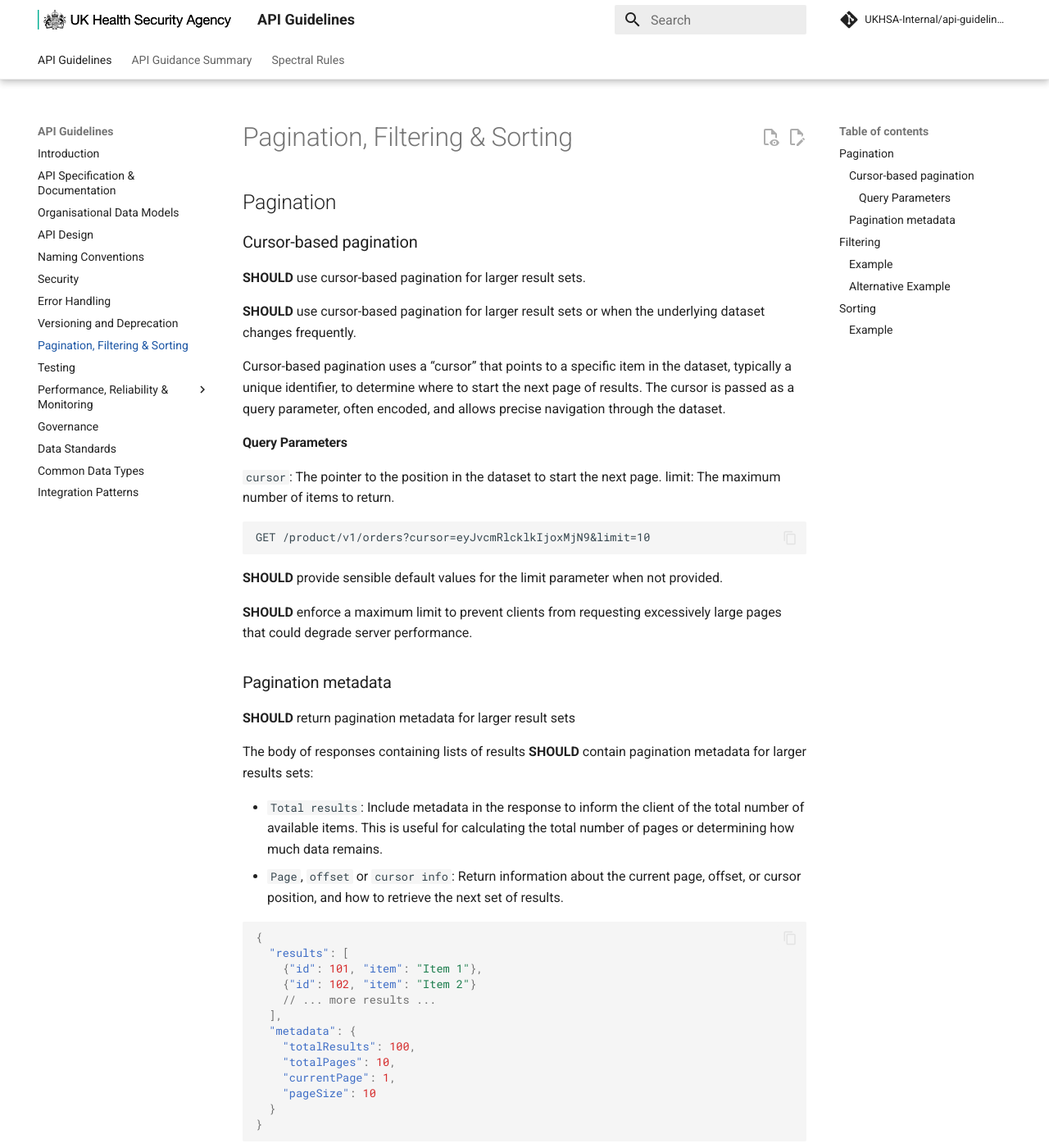
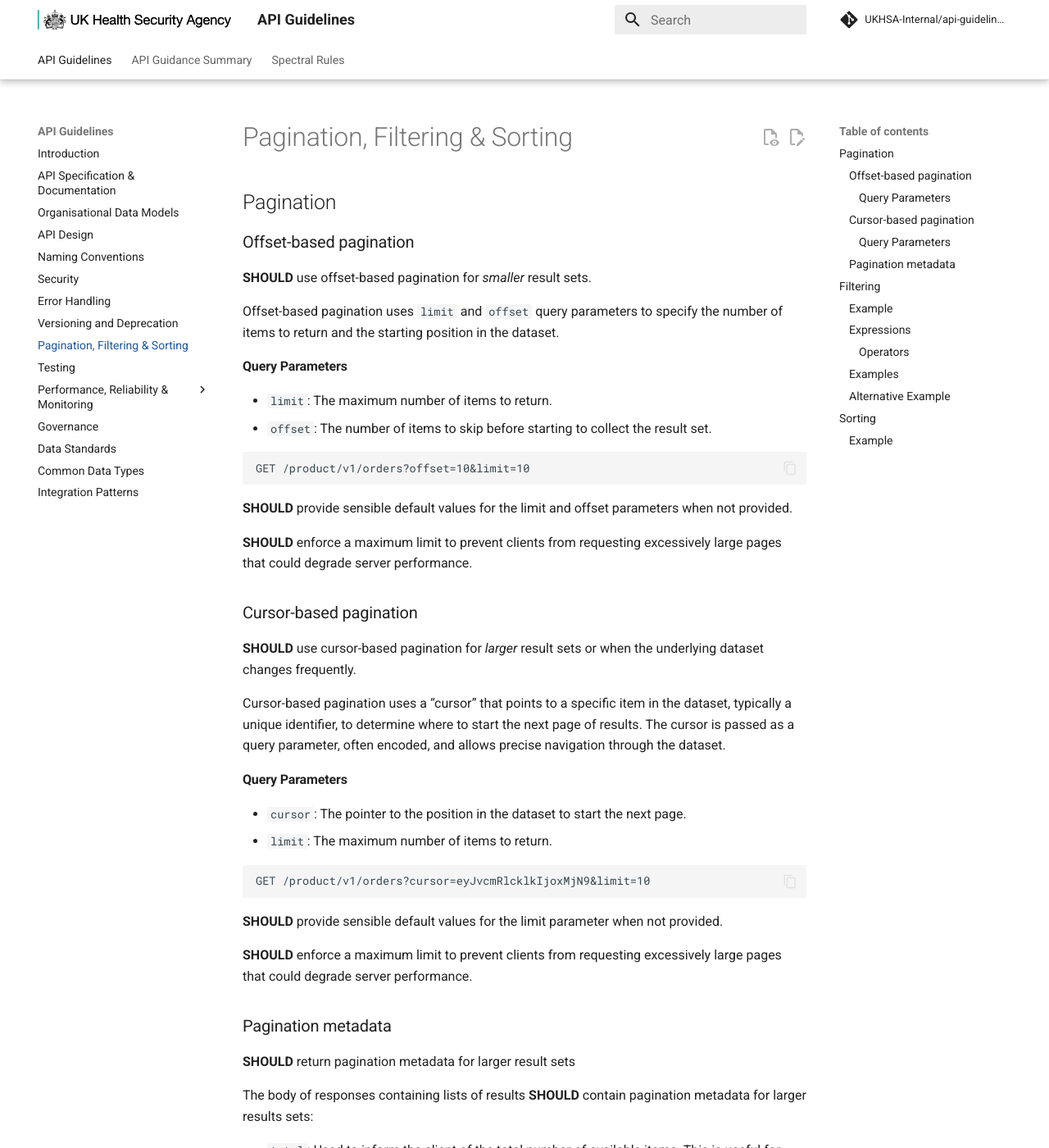
Before and after one commit to ukhsa-collaboration/standards-api, an MkDocs documentation site: the page built from docs/api-design-guidelines/pagination-filtering-sorting.md, in a window 1280 px wide and 1400 px high. Shown: the whole window at 82% size. Built offline with MkDocs 1.6.1 and Material for MkDocs 9.7.7, drawn with Linux system fonts in a browser that asks for light colours; comment, search, counter and statistics services are not loaded; some of the changed text lies outside the part shown.

Commit message:
Refine pagination guidelines and add API version status to documentation

````diff
--- a/docs/api-design-guidelines/pagination-filtering-sorting.md
+++ b/docs/api-design-guidelines/pagination-filtering-sorting.md
@@ -2,18 +2,35 @@
 
 ## Pagination
 
+### Offset-based pagination
+
+**SHOULD** use offset-based pagination for *smaller* result sets.
+
+Offset-based pagination uses `limit` and `offset` query parameters to specify the number of items to return and the starting position in the dataset.
+
+#### Query Parameters
+
+- `limit`: The maximum number of items to return.
+- `offset`: The number of items to skip before starting to collect the result set.
+
+``` text
+GET /product/v1/orders?offset=10&limit=10
+```
+
+**SHOULD** provide sensible default values for the limit and offset parameters when not provided.
+
+**SHOULD** enforce a maximum limit to prevent clients from requesting excessively large pages that could degrade server performance.
+
 ### Cursor-based pagination
 
-**SHOULD** use cursor-based pagination for larger result sets.
-
-**SHOULD** use cursor-based pagination for larger result sets or when the underlying dataset changes frequently.
+**SHOULD** use cursor-based pagination for *larger* result sets or when the underlying dataset changes frequently.
 
 Cursor-based pagination uses a “cursor” that points to a specific item in the dataset, typically a unique identifier, to determine where to start the next page of results. The cursor is passed as a query parameter, often encoded, and allows precise navigation through the dataset.
 
 #### Query Parameters
 
-`cursor`: The pointer to the position in the dataset to start the next page.
-limit: The maximum number of items to return.
+- `cursor`: The pointer to the position in the dataset to start the next page.
+- `limit`: The maximum number of items to return.
 
 ``` text
 GET /product/v1/orders?cursor=eyJvcmRlcklkIjoxMjN9&limit=10
@@ -29,8 +46,9 @@
 
 The body of responses containing lists of results **SHOULD** contain pagination metadata for larger results sets:
 
-- `Total results`: Include metadata in the response to inform the client of the total number of available items. This is useful for calculating the total number of pages or determining how much data remains.
-- `Page`, `offset` or `cursor info`: Return information about the current page, offset, or cursor position, and how to retrieve the next set of results.
+- `total`: Used to inform the client of the total number of available items. This is useful for calculating the total number of pages or determining how much data remains.
+- `offset` or `cursor`: Information about the current result set, `offset`, or `cursor` position.
+- `limit`: The maximum number of items returned.
 
 ``` json
 {
@@ -40,10 +58,9 @@
     // ... more results ...
   ],
   "metadata": {
-    "totalResults": 100,
-    "totalPages": 10,
-    "currentPage": 1,
-    "pageSize": 10
+    "total": 100,
+    "offset": 10,
+    "limit": 10
   }
 }
 ```
@@ -88,6 +108,49 @@
               - NEGATIVE
               - UNREADABLE
             example: POSITIVE
+```
+
+### Expressions
+
+**SHOULD** use Right-Hand Side (`RHS`) operators to filter on specific fields in a resource.
+
+`RHS` operators allow more sophisticated filtering than simple equality checks. Use these operators by appending them to the field name with a colon.
+
+#### Operators
+
+Available RHS operators include:
+
+| Operator | Description                                             |
+| :------: | ------------------------------------------------------- |
+| `eq`     | Equal to (default if no operator specified).            |
+| `ne`     | Not equal to.                                           |
+| `gt`     | Greater than.                                           |
+| `gte`    | Greater than or equal to.                               |
+| `lt`     | Less than.                                              |
+| `lte`    | Less than or equal to.                                  |
+| `in`     | Matches any value in a comma-separated list.            |
+| `nin`    | Does not match any value in a comma-separated list.     |
+| `like`   | Pattern matching with wildcards (`*`).                  |
+| `ilike`  | Case-insensitive pattern matching with wildcards (`*`). |
+
+### Examples
+
+``` text
+GET /product/v1/results?type=Lateral%20Flow%20Test&result=in:POSITIVE,NEGATIVE
+```
+
+``` text
+GET /product/v1/results?nhsNumber=like:485777*
+```
+
+``` text
+GET /products?category=electronics&price=gte:100
+```
+
+You can combine multiple filters using the same URL by separating them with ampersands (&).
+
+``` text
+GET /products?category=electronics&price=gte:100&price=lte:500
 ```
 
 ### Alternative Example
````
Also changed, not shown: other parts of docs/api-design-guidelines/pagination-filtering-sorting.md (+4 -1 lines), docs/api-design-guidelines/versioning-and-deprecation.md (+1 -0 lines), 2 other files.
